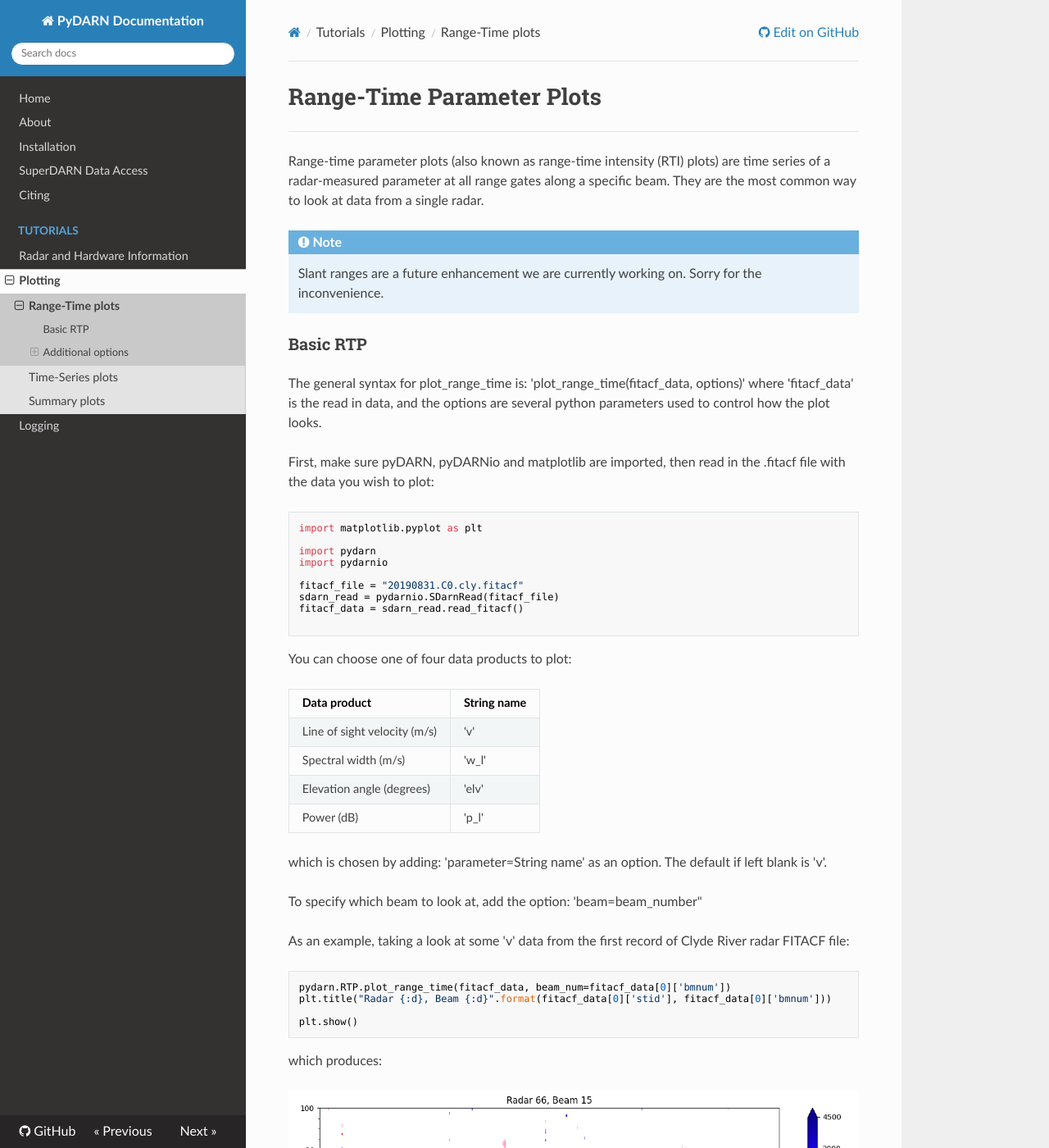
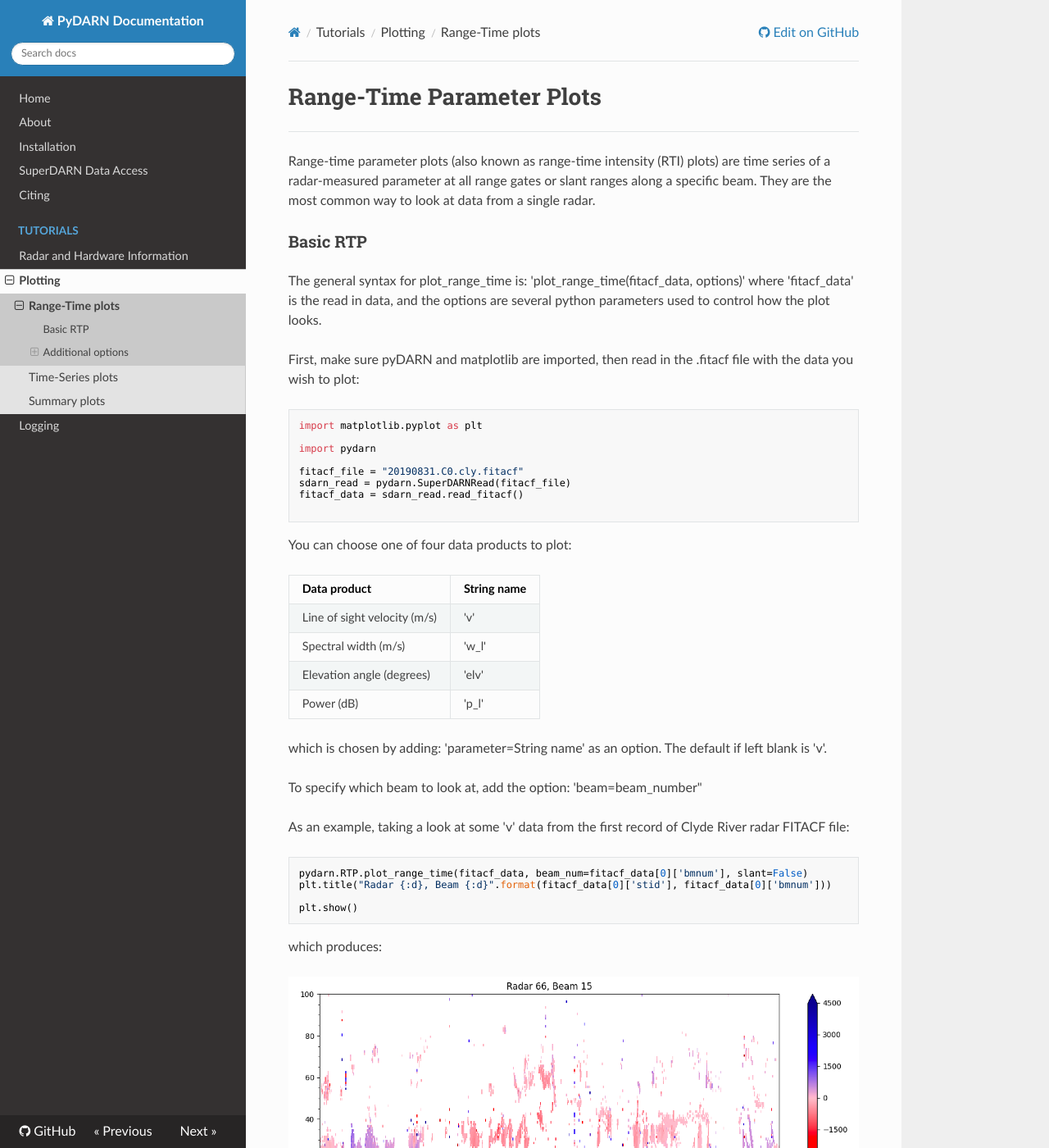
Before and after one commit to SuperDARN/pydarn, an MkDocs documentation site: the page built from docs/user/range_time.md, in a window 1280 px wide and 1400 px high. Shown: the whole window at 82% size. Built offline with MkDocs 1.6.1, drawn with Linux system fonts in a browser that asks for light colours; nearby versions of some CDN libraries; some of the changed text lies outside the part shown.

Commit message:
adding slant range info to range-time, updating to SuperDARNRead in examples

````diff
--- a/docs/user/range_time.md
+++ b/docs/user/range_time.md
@@ -1,25 +1,21 @@
 # Range-Time Parameter Plots
 ---
 
-Range-time parameter plots (also known as range-time intensity (RTI) plots) are time series of a radar-measured parameter at all range gates along a specific beam. They are the most common way to look at data from a single radar.
-
-!!! Note
-    Slant ranges are a future enhancement we are currently working on. Sorry for the inconvenience.
+Range-time parameter plots (also known as range-time intensity (RTI) plots) are time series of a radar-measured parameter at all range gates or slant ranges along a specific beam. They are the most common way to look at data from a single radar.
 
 ### Basic RTP
 The general syntax for plot_range_time is:
 'plot_range_time(fitacf_data, options)'
 where 'fitacf_data' is the read in data, and the options are several python parameters used to control how the plot looks.
 
-First, make sure pyDARN, pyDARNio and matplotlib are imported, then read in the .fitacf file with the data you wish to plot:
+First, make sure pyDARN and matplotlib are imported, then read in the .fitacf file with the data you wish to plot:
 ```python
 import matplotlib.pyplot as plt
 
 import pydarn
-import pydarnio
 
 fitacf_file = "20190831.C0.cly.fitacf"
-sdarn_read = pydarnio.SDarnRead(fitacf_file)
+sdarn_read = pydarn.SuperDARNRead(fitacf_file)
 fitacf_data = sdarn_read.read_fitacf()
 
 ```
@@ -42,7 +38,7 @@ To specify which beam to look at, add the option:
 
 As an example, taking a look at some 'v' data from the first record of Clyde River radar FITACF file:
 ```python
-pydarn.RTP.plot_range_time(fitacf_data, beam_num=fitacf_data[0]['bmnum'])
+pydarn.RTP.plot_range_time(fitacf_data, beam_num=fitacf_data[0]['bmnum'], slant=False)
 plt.title("Radar {:d}, Beam {:d}".format(fitacf_data[0]['stid'], fitacf_data[0]['bmnum']))
 
 plt.show()
@@ -55,6 +51,8 @@ which produces:
 
 Notice that the velocity scale on the right is a bit larger than we need, and also ground scatter isn't coloured grey by default. Showing the dates on the x axis is also a bit redundant, because it's data from a single day. Below, there are some additional parameters you can set to address these and more.
 
+In addition, we use `slant=False` to set the y-axis to plot in range gates. Setting `slant=True` or not specifying will plot the axis in slant ranges.
+
 ### Additional options
 To see all the customisation options, check out all the parameters listed in 'rtp.py'. A few useful ones:
 
@@ -66,10 +64,11 @@ To see all the customisation options, check out all the parameters listed in 'rt
 | date_fmt=(string)            | How the x-tick labels look. Default is ('%y/%m/%d\n %H:%M') |
 | zmin=(int)                   | Minimum data value to be plotted                            |
 | zmax=(int)                   | Maximum data value to be plotted                            |
+| slant=(bool)                 | True (y-axis in slant range), False (y-axis in range gates) |
 
 For instance, code for a velocity RTP showing the same beam of Clyde river radar as above, but with ground scatter plotted in grey, date format as 'hh:mm', custom min and max values and a colour bar label could look something like:
 ```python
-pydarn.RTP.plot_range_time(fitacf_data, beam_num=fitacf_data[0]['bmnum'], groundscatter=1, zmax=500, zmin=-500, date_fmt='%H:%M', colorbar_label='Line-of-Sight Velocity (m s$^{-1}$)')
+pydarn.RTP.plot_range_time(fitacf_data, beam_num=fitacf_data[0]['bmnum'], groundscatter=1, zmax=500, zmin=-500, date_fmt='%H:%M', colorbar_label='Line-of-Sight Velocity (m s$^{-1}$)', slant=False)
 ```
 which outputs:
 
@@ -82,7 +81,7 @@ Because the default parameter plotted is line-of-sight velocity, there is also a
 
 To change the colormap, use the 'cmap' parameter with the string name of a matplotlib color map ([found here](https://matplotlib.org/tutorials/colors/colormaps.html)). For example, plotting the power along the beam above using the colormap 'viridis':
 ```python
-pydarn.RTP.plot_range_time(fitacf_data, beam_num=7, parameter='p_l', zmax=50, zmin=0, date_fmt='%H%M', colorbar_label='Power (dB)', cmap='viridis')
+pydarn.RTP.plot_range_time(fitacf_data, beam_num=7, parameter='p_l', zmax=50, zmin=0, date_fmt='%H%M', colorbar_label='Power (dB)', slant=False, cmap='viridis')
 ```
 produces:
 
````
